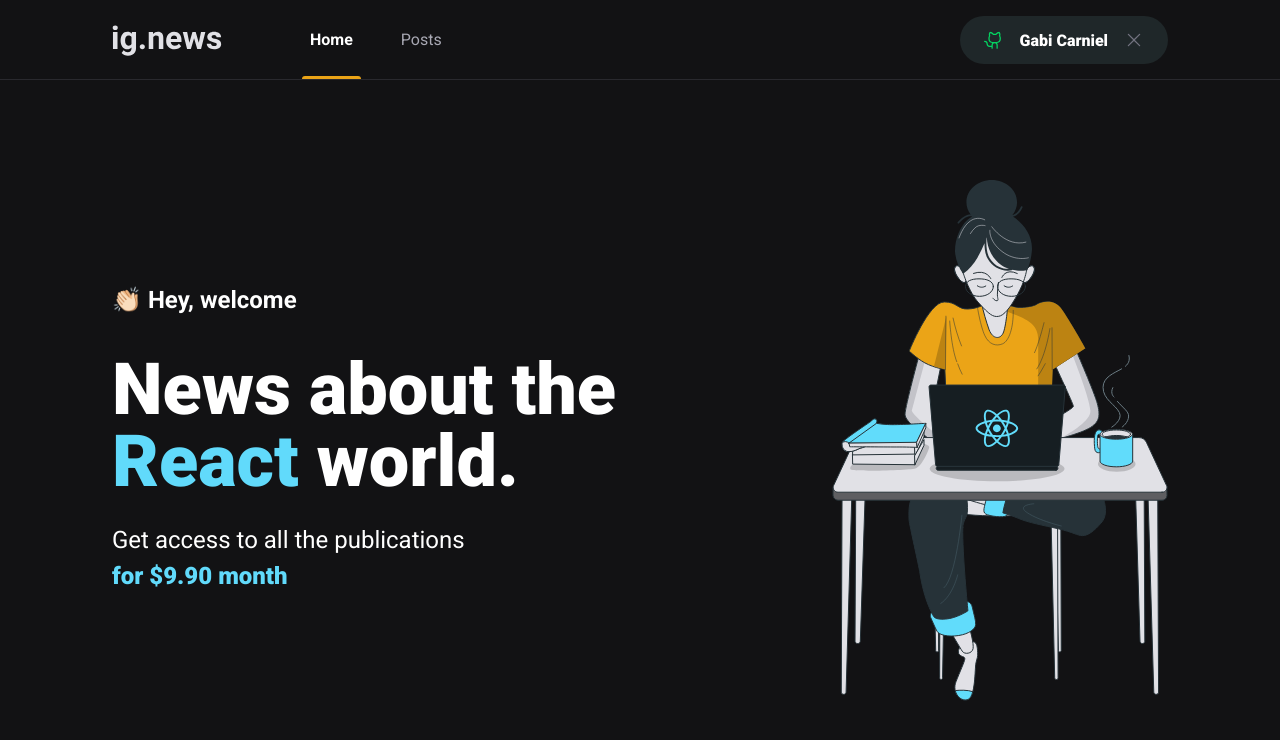
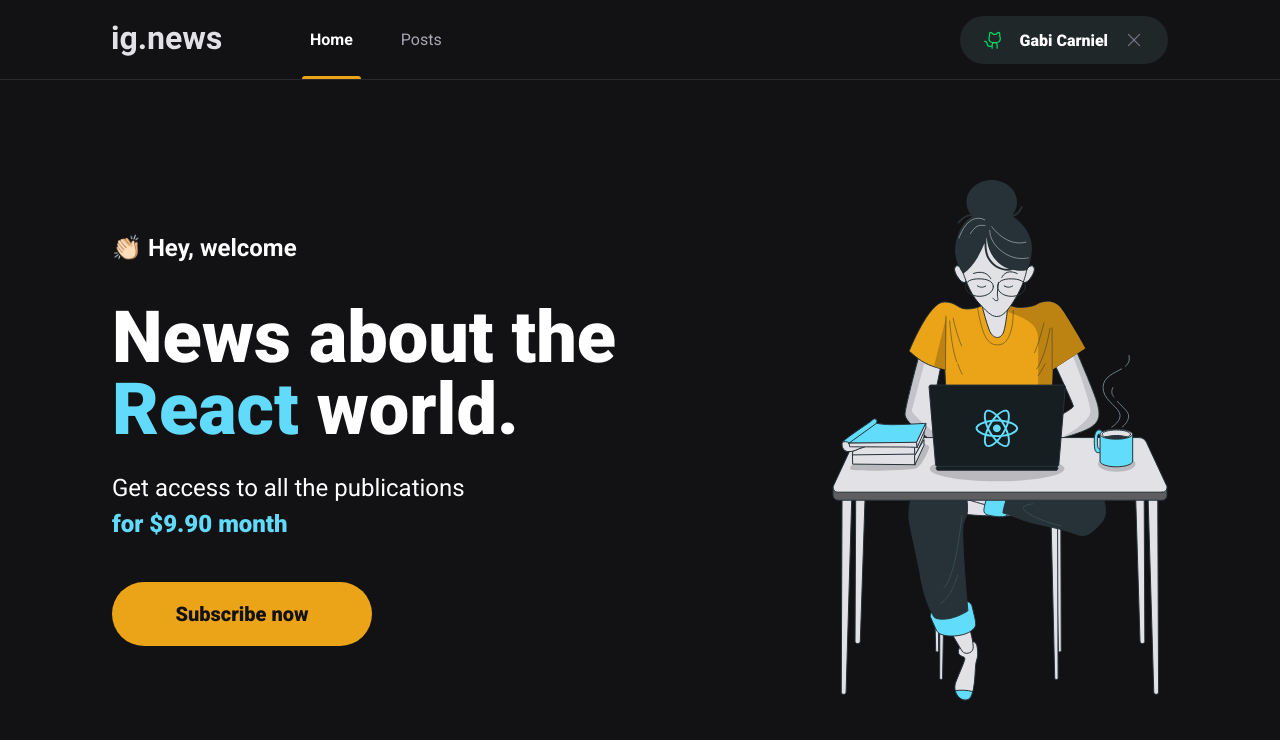
Before and after one commit to gabislera/IgNews, a Next.js app: page / in a window 1280 px wide. Shown: the top 740 px of the page. Built offline with nearby package versions, Linux system fonts and the light colour scheme.

Commit message:
added subscribe button

```diff
--- /dev/null
+++ b/src/components/SubscribeButton/index.tsx
@@ -0,0 +1,12 @@
+import styles from './styles.module.scss'
+
+export function SubscribeButton() {
+  return (
+    <button
+      type="button"
+      className={styles.subscribeButton}
+    >
+      Subscribe now
+    </button>
+  )
+}
--- /dev/null
+++ b/src/components/SubscribeButton/styles.module.scss
@@ -0,0 +1,21 @@
+.subscribeButton {
+  height: 4rem;
+  width: 260px;
+  border: 0;
+  border-radius: 2rem;
+  background: var(--yellow-500);
+  color: var(--gray-900);
+  font-size: 1.25rem;
+  font-weight: 900;
+
+  display: flex;
+  align-items: center;
+  justify-content: center;
+
+  transition: filter 0.2s;
+
+  &:hover {
+    filter: brightness(0.8);
+
+  }
+}
--- a/src/pages/home.module.scss
+++ b/src/pages/home.module.scss
@@ -37,4 +37,8 @@
       font-weight: 900;
     }
   }
+
+  button {
+    margin-top: 2.5rem;
+  }
 }
--- a/src/pages/index.tsx
+++ b/src/pages/index.tsx
@@ -1,5 +1,6 @@
 import Head from 'next/head'
 import styles from './home.module.scss'
+import { SubscribeButton } from '../components/SubscribeButton'
 
 export default function Home() {
   return (
@@ -16,6 +17,7 @@ export default function Home() {
             Get access to all the publications <br/>
             <span>for $9.90 month</span>
           </p>
+          <SubscribeButton />
         </section>
 
         <img src="/avatar.svg" alt="gitl coding" />
```
